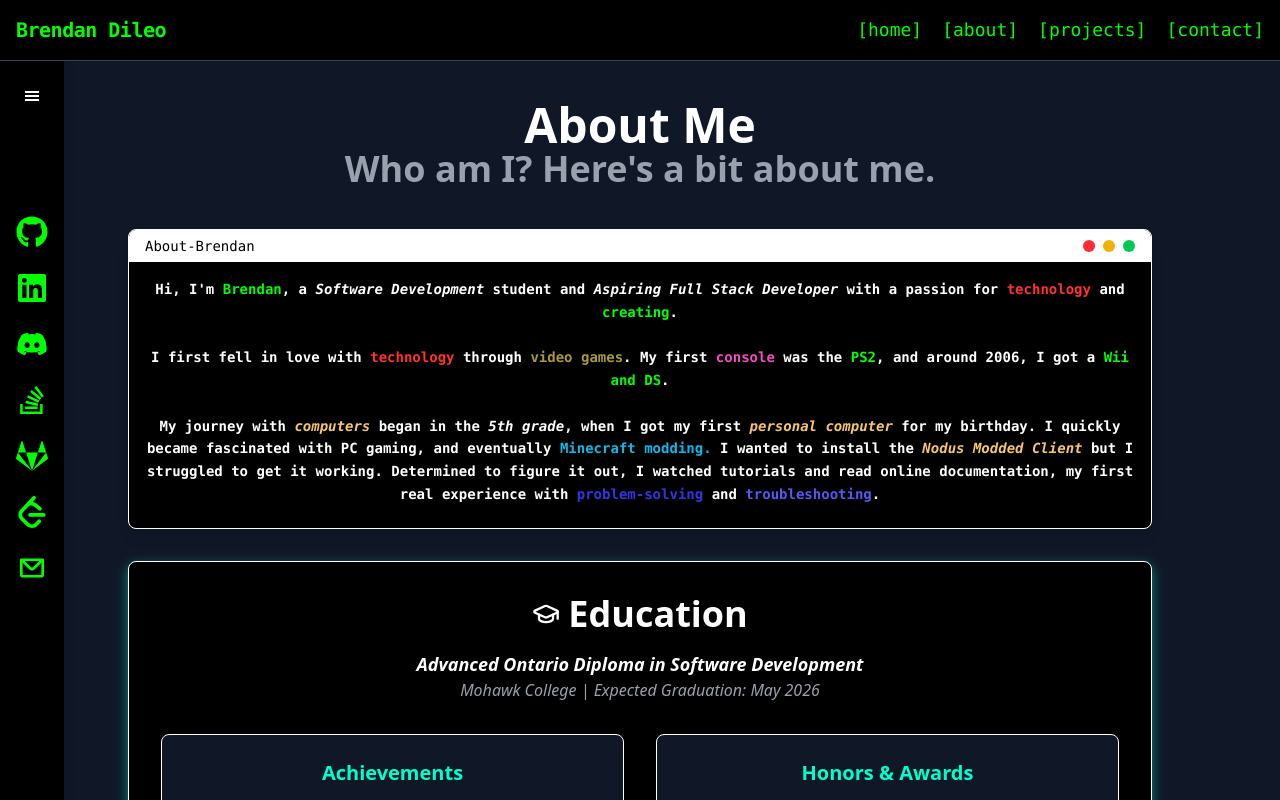
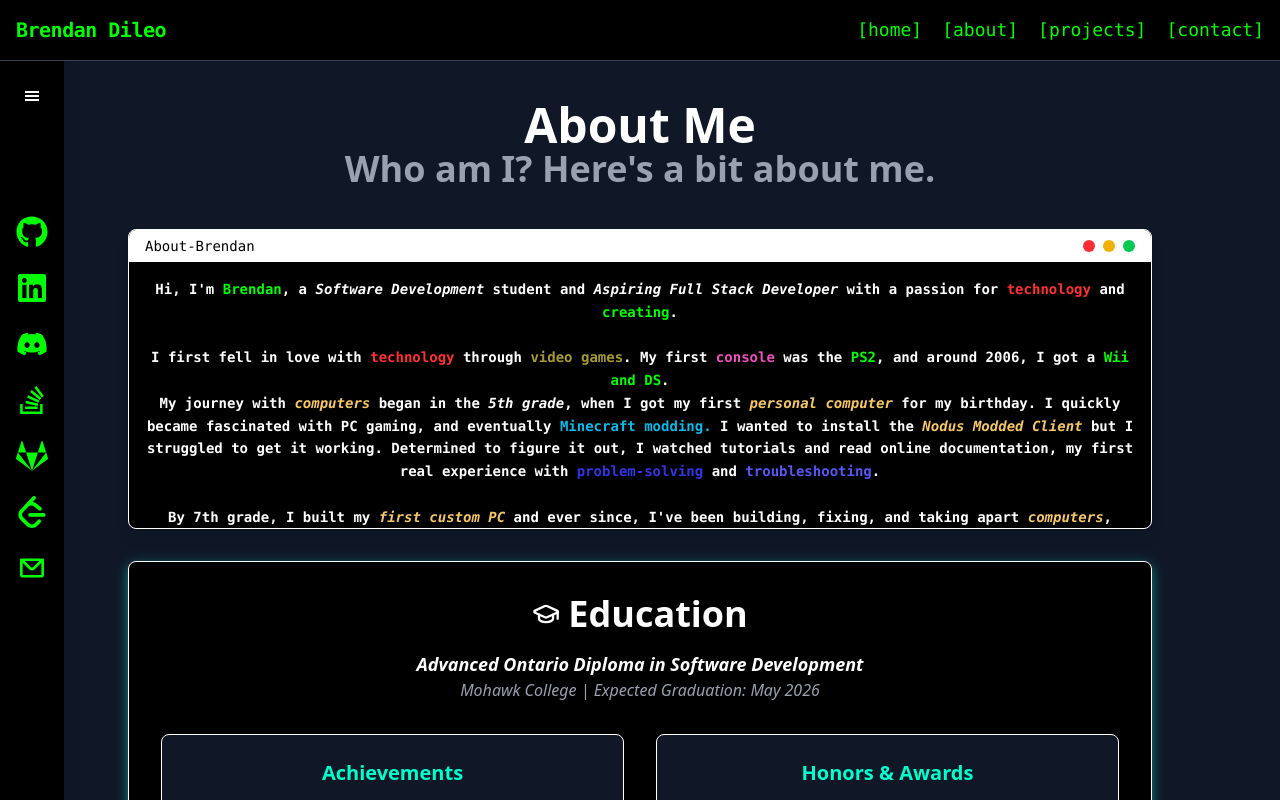
Before and after one commit to brendanddev/brendans-website, a React (Vite) app: page /about in a window 1280 px wide. Shown: the top 800 px of the page. Built offline with nearby package versions, Linux system fonts and the light colour scheme.

Commit message:
Commit #82 - Finishing Touches before Submisson

```diff
--- a/src/components/Sidebar.jsx
+++ b/src/components/Sidebar.jsx
@@ -55,7 +55,7 @@ const Sidebar = () => {
             transition={{ type: "spring", stiffness: 100, damping: 15 }}
             className="fixed left-0 top-0 h-full w-16 flex flex-col items-center justify-center bg-black shadow-lg z-30"
         >
-
+        {/* Hover effects on icons */}
         <ul className="space-y-6">
             <li>
                 <a href="https://github.com/brendanddev" aria-label="GitHub" target="_blank" rel="noreferrer">
--- a/src/components/Terminal.jsx
+++ b/src/components/Terminal.jsx
@@ -141,6 +141,9 @@ const Terminal = () => {
                 // Clears the input
                 setCommand("");
                 return;
+            case "greet":
+                response = <div className="flex"><span className="text-white">Hello, welcome to Brendans Portfolio Website!</span></div>
+                break;
             default:
                 response = <div className="flex"><span className="text-white">
                                 Uhhh... I dont know how to respond to that. Try 'help'.
--- a/src/pages/About.jsx
+++ b/src/pages/About.jsx
@@ -68,7 +68,6 @@ const About = () => {
               <span className="font-bold text-[#00ff00]">PS2</span>, and around 2006, I got a{" "}
               <span className="font-bold text-[#00ff00]"> Wii and DS</span>.
               <br />
-              <br />
               My journey with <span className="font-bold italic text-[#f7c765]">computers</span> began in the{" "}
               <span className="italic">5th grade</span>, when I got my first{" "}
               <span className="font-bold italic text-[#f7c765]"> personal computer</span> for my birthday. I quickly became
@@ -80,19 +79,23 @@ const About = () => {
               <span className="font-bold text-[#5658f5]">troubleshooting</span>.
               <br />
               <br />
-              By 7th grade, I built my first custom PC, and ever since, I've been building, fixing, and taking apart
-              computers—whether for fun, personal projects, or helping friends.
+              By 7th grade, I built my <span className="font-bold italic text-[#f7c765]"> first custom PC </span>
+              and ever since, I've been building, fixing, and taking apart <span className="font-bold italic text-[#f7c765]"> computers</span>,
+              whether for fun, personal projects, or helping friends.
               <br />
               <br />
-              In 9th grade, I became even more interested in coding, programming, and modding, and by 11th grade, my
-              passion for software development really took off. I wanted to mod Call of Duty: Black Ops 1 Zombies on PC,
-              which led me down a rabbit hole of researching online communities and open-source tools. Without official
-              documentation, I had to analyze decompiled game scripts, which became my first hands-on experience with
-              coding and programming languages.
+              In 9th grade, I became even more interested in <span className="font-bold text-[#09baeb]">coding</span>,
+              <span className="font-bold italic text-[#f7c765]"> programming</span>, and <span className="font-bold text-[#f24ebe]">modding</span>,
+              and by 11th grade, my passion for <span className="font-bold italic text-[#00ff00]">software development</span> really took off. I wanted
+              to <span className="font-bold text-[#f24ebe]">mod </span> <span className="font-bold text-[#3235e6]">Call of Duty: Black Ops 1 Zombies </span>
+              on PC, which led me down a rabbit hole of researching online communities and open-source tools. Without official documentation, I had to analyze
+              <span className="font-bold italic text-[#ffff00]"> decompiled game scripts</span>, which became my first hands-on experience with
+              <span className="font-bold italic text-[#f7c765]"> coding</span> and <span className="font-bold italic text-[#f7c765]">programming languages</span>.
               <br />
               <br />
-              Now, I'm focused on Software Development, Automation, Machine Learning, and creating efficient solutions for
-              complex real-world problems.
+              Now, I'm focused on <span className="font-bold italic text-[#fc2605]">Software Development</span>,
+              <span className="font-bold italic text-[#05f4fc]"> Automation</span>,
+              <span className="font-bold italic text-[#6528bf]"> Machine Learning</span>, and creating efficient solutions for complex real-world problems.
             </motion.div>
           </motion.div>
         </section>
@@ -116,6 +119,7 @@ const About = () => {
           </div>
 
           <div className="mt-8 grid grid-cols-1 md:grid-cols-2 gap-8">
+            {/* Grow and glow animation on hover */}
             <div className="p-6 border rounded-lg shadow-lg bg-gray-900 transition-transform duration-300 hover:scale-105 hover:border-[#00ffcc] hover:shadow-[0_0_15px_rgba(0,255,204,0.8)]">
               <h3 className="text-xl font-semibold text-[#00ffcc] mb-4">Achievements</h3>
               <ul className="list-disc list-inside text-gray-300 space-y-2">
@@ -127,6 +131,7 @@ const About = () => {
             </div>
 
             <div className="p-6 border rounded-lg shadow-lg bg-gray-900 transition-transform duration-300 hover:scale-105 hover:border-[#00ffcc] hover:shadow-[0_0_15px_rgba(0,255,204,0.8)]">
+              {/* Grow and glow animation on hover */}
               <h3 className="text-xl font-semibold text-[#00ffcc] mb-4">Honors & Awards</h3>
               <ul className="list-disc list-inside text-gray-300 space-y-2">
                 <li>Dean's Honors List (Every Semester: 2023 & 2024)</li>
@@ -146,11 +151,12 @@ const About = () => {
         transition={{ duration: 0.8, ease: "easeOut", delay: 0.2 }}
       >
 
-      <h2 className="text-4xl font-bold text-center mb-6">Skills</h2>
-      <div className="grid grid-cols-1 sm:grid-cols-2 lg:grid-cols-3 gap-8">
-
+      <h2 className="text-4xl sm:text-3xl font-bold text-center mb-6">Skills</h2>
+      <div className="grid grid-cols-1 sm:grid-cols-4 lg:grid-cols-3 gap-8">
+        {/* Grow and glow animation on hover */}
         <div className="text-center p-6 border border-[#00ffcc] rounded-lg shadow-lg bg-gray-800 transition-transform transform hover:scale-105">
           <h3 className="text-2xl font-semibold text-[#00ffcc] mb-4">Programming Languages</h3>
+          {/* Each icon, when highlighted will glow its native color */}
           <div className="flex justify-center flex-wrap gap-6">
             <i className="devicon-java-plain text-5xl hover:text-[#ff9900] transition-colors" />
             <i className="devicon-python-plain text-5xl hover:text-[#306998] transition-colors" />
@@ -198,7 +204,6 @@ const About = () => {
             <i className="devicon-linux-plain text-5xl hover:text-[#fcc624] transition-colors" />
           </div>
         </div>
-
       </div>
     </motion.div>
 
@@ -213,7 +218,7 @@ const About = () => {
       </h2>
 
       <p className="text-lg mt-2 text-gray-300">Click below to download my resume.</p>
-
+      {/* Button grow and glow style */}
       <a
         href="/BrendanDileo_Resume.pdf"
         download="BrendanDileo_Resume.pdf"
--- a/src/pages/Home.jsx
+++ b/src/pages/Home.jsx
@@ -10,7 +10,6 @@
 */
 
 import HelpTooltip from "../components/HelpTooltip";
-import ThemeToggler from "../components/ThemeToggler";
 import Terminal from '../components/Terminal';
 import Header from "../components/Header";
 import Sidebar from "../components/Sidebar";
@@ -41,7 +40,6 @@ const Home = () => {
             {/* Terminal, Tooltip, and Sidebar Components */}
             <Terminal />
             <HelpTooltip />
-            <ThemeToggler />
             <Sidebar />
         </div>
     );
```
